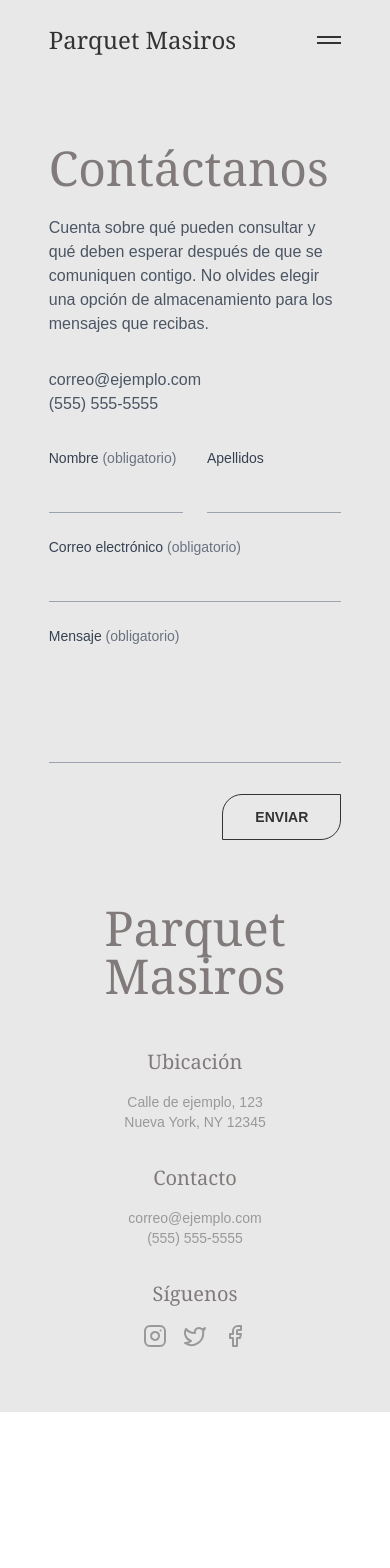
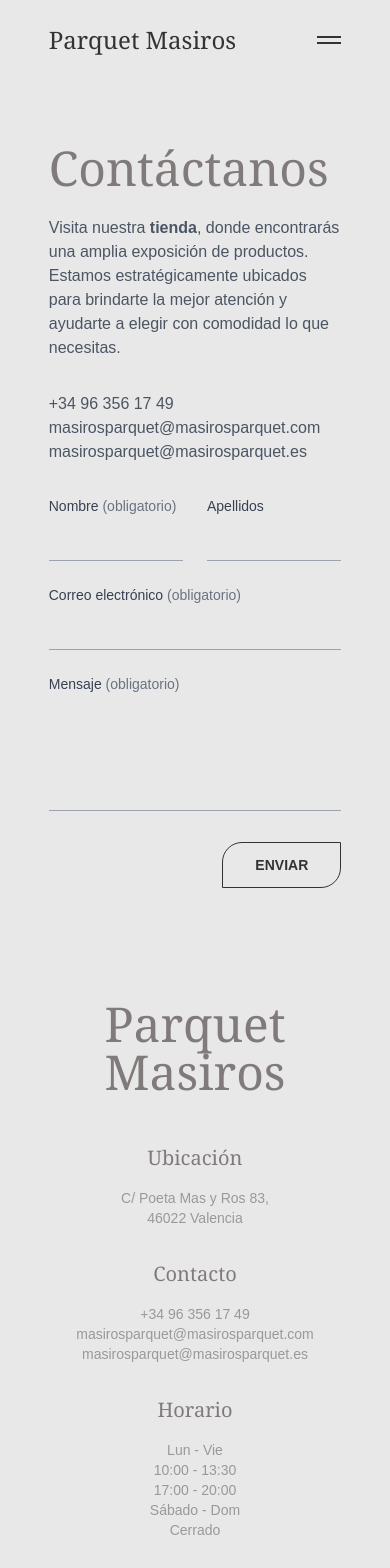
Before and after one commit to AlbbercaGit/masiros, a Next.js app: page /contacto in a window 390 px wide. Shown: the top 1568 px of the page. Before the commit the page ends 1412 px from the top, so only its background shows below. Built offline with nearby package versions, Linux system fonts and the light colour scheme.

Commit message:
Acerca de nuevo 4

```diff
--- a/src/app/acerca-de/page.tsx
+++ b/src/app/acerca-de/page.tsx
@@ -4,7 +4,7 @@ import Image from "next/image";
 import Link from "next/link";
 import { motion, AnimatePresence } from "framer-motion";
 import { useState, useEffect, useRef } from "react";
-import { X, Instagram, Twitter, Facebook } from "lucide-react";
+import { X } from "lucide-react";
 
 const clipVariants = {
   hidden: { clipPath: "inset(0 100% 0 0)" },
@@ -214,9 +214,8 @@ export default function AboutPage() {
                 Ubicación
               </h3>
               <p className="text-sm text-center text-[#999999]">
-                Calle de ejemplo, 123
-                <br />
-                Nueva York, NY 12345
+                C/ Poeta Mas y Ros 83,<br />
+                46022 Valencia
               </p>
             </div>
             <div>
@@ -224,31 +223,22 @@ export default function AboutPage() {
                 Contacto
               </h3>
               <p className="text-sm text-center text-[#999999]">
-                <a href="mailto:correo@ejemplo.com" className="hover:underline">
-                  correo@ejemplo.com
-                </a>
-                <br />
-                (555) 555-5555
+                <a href="tel:+34963561749" className="hover:underline">+34 96 356 17 49</a><br />
+                <a href="mailto:masirosparquet@masirosparquet.com" className="hover:underline">masirosparquet@masirosparquet.com</a><br />
+                <a href="mailto:masirosparquet@masirosparquet.es" className="hover:underline">masirosparquet@masirosparquet.es</a>
               </p>
             </div>
             <div>
               <h3 className="text-xl text-center font-serif text-[#817A7A] mb-4">
-                Síguenos
+                Horario
               </h3>
-              <div className="flex justify-center space-x-4">
-                <Link href="#" className="text-[#999999] hover:text-[#817A7A]">
-                  <Instagram className="w-6 h-6" />
-                  <span className="sr-only">Instagram</span>
-                </Link>
-                <Link href="#" className="text-[#999999] hover:text-[#817A7A]">
-                  <Twitter className="w-6 h-6" />
-                  <span className="sr-only">Twitter</span>
-                </Link>
-                <Link href="#" className="text-[#999999] hover:text-[#817A7A]">
-                  <Facebook className="w-6 h-6" />
-                  <span className="sr-only">Facebook</span>
-                </Link>
-              </div>
+              <p className="text-sm text-center text-[#999999]">
+                Lun - Vie<br />
+                10:00 - 13:30<br />
+                17:00 - 20:00<br />
+                Sábado - Dom<br />
+                Cerrado
+              </p>
             </div>
           </div>
         </div>
--- a/src/app/components/Footer.tsx
+++ b/src/app/components/Footer.tsx
@@ -1,44 +1,37 @@
 import Link from 'next/link'
-import { Instagram, Twitter, Facebook } from 'lucide-react'
 
 export default function Footer() {
   return (
     <footer className="bg-[#E8E8E8] pb-16 px-4">
       <div className="max-w-6xl mx-auto">
-        <h2 className="text-5xl md:text-9xl font-serif  text-[#817A7A] mb-12 text-center">
+        <h2 className="text-5xl md:text-9xl font-serif text-[#817A7A] mb-12 text-center">
           Parquet Masiros
         </h2>
         <div className="grid grid-cols-1 md:grid-cols-3 gap-8 text-center md:text-left">
           <div>
             <h3 className="text-xl text-center font-serif text-[#817A7A] mb-4">Ubicación</h3>
-            <p className="text-sm  text-center text-[#999999]">
-              Calle de ejemplo, 123<br />
-              Nueva York, NY 12345
+            <p className="text-sm text-center text-[#999999]">
+              C/ Poeta Mas y Ros 83,<br />
+              46022 Valencia
             </p>
           </div>
           <div>
             <h3 className="text-xl text-center font-serif text-[#817A7A] mb-4">Contacto</h3>
             <p className="text-sm text-center text-[#999999]">
-              <a href="mailto:correo@ejemplo.com" className="hover:underline">correo@ejemplo.com</a><br />
-              (555) 555-5555
+              <a href="tel:+34963561749" className="hover:underline">+34 96 356 17 49</a><br />
+              <a href="mailto:masirosparquet@masirosparquet.com" className="hover:underline">masirosparquet@masirosparquet.com</a><br />
+              <a href="mailto:masirosparquet@masirosparquet.es" className="hover:underline">masirosparquet@masirosparquet.es</a>
             </p>
           </div>
           <div>
-            <h3 className="text-xl text-center font-serif text-[#817A7A] mb-4">Síguenos</h3>
-            <div className="flex justify-center space-x-4">
-              <Link href="#" className="text-[#999999] hover:text-[#817A7A]">
-                <Instagram className="w-6 h-6" />
-                <span className="sr-only">Instagram</span>
-              </Link>
-              <Link href="#" className="text-[#999999] hover:text-[#817A7A]">
-                <Twitter className="w-6 h-6" />
-                <span className="sr-only">Twitter</span>
-              </Link>
-              <Link href="#" className="text-[#999999] hover:text-[#817A7A]">
-                <Facebook className="w-6 h-6" />
-                <span className="sr-only">Facebook</span>
-              </Link>
-            </div>
+            <h3 className="text-xl text-center font-serif text-[#817A7A] mb-4">Horario</h3>
+            <p className="text-sm text-center text-[#999999]">
+              Lun - Vie<br />
+              10:00 - 13:30<br />
+              17:00 - 20:00<br />
+              Sábado - Dom<br />
+              Cerrado
+            </p>
           </div>
         </div>
       </div>
--- a/src/app/contacto/page.tsx
+++ b/src/app/contacto/page.tsx
@@ -4,7 +4,7 @@ import { useState, useEffect, useRef } from 'react'
 import Image from 'next/image'
 import Link from 'next/link'
 import { motion, AnimatePresence } from 'framer-motion'
-import { X, Instagram, Twitter, Facebook } from 'lucide-react'
+import { X } from 'lucide-react'
 
 const clipVariants = {
   hidden: { clipPath: "inset(0 100% 0 0)" },
@@ -133,11 +133,13 @@ export default function ContactPage() {
           >
             <h2 className="text-5xl font-serif text-[#817A7A] mb-6">Contáctanos</h2>
             <p className="text-gray-600 mb-8">
-              Cuenta sobre qué pueden consultar y qué deben esperar después de que se comuniquen contigo. No olvides elegir una opción de almacenamiento para los mensajes que recibas.
+              Visita nuestra <strong>tienda</strong>, donde encontrarás una amplia exposición de productos.<br />
+              Estamos estratégicamente ubicados para brindarte la mejor atención y ayudarte a elegir con comodidad lo que necesitas.
             </p>
             <div className="mb-8">
-              <a href="mailto:correo@ejemplo.com" className="text-gray-600 hover:underline">correo@ejemplo.com</a>
-              <p className="text-gray-600">(555) 555-5555</p>
+              <a href="tel:+34963561749" className="text-gray-600 hover:underline">+34 96 356 17 49</a><br />
+              <a href="mailto:masirosparquet@masirosparquet.com" className="text-gray-600 hover:underline">masirosparquet@masirosparquet.com</a><br />
+              <a href="mailto:masirosparquet@masirosparquet.es" className="text-gray-600 hover:underline">masirosparquet@masirosparquet.es</a>
             </div>
             <form onSubmit={handleSubmit} className="max-w-2xl">
               <div className="grid grid-cols-2 gap-6 mb-6">
@@ -257,40 +259,34 @@ export default function ContactPage() {
         variants={clipVariants}
       >
         <div className="max-w-6xl mx-auto">
-          <h2 className="text-5xl md:text-9xl font-serif text-[#817A7A] mb-12 text-center">
+          <h2 className="text-5xl md:text-9xl font-serif text-[#817A7A] my-12 text-center">
             Parquet Masiros
           </h2>
           <div className="grid grid-cols-1 md:grid-cols-3 gap-8 text-center md:text-left">
             <div>
               <h3 className="text-xl text-center font-serif text-[#817A7A] mb-4">Ubicación</h3>
               <p className="text-sm text-center text-[#999999]">
-                Calle de ejemplo, 123<br />
-                Nueva York, NY 12345
+                C/ Poeta Mas y Ros 83,<br />
+                46022 Valencia
               </p>
             </div>
             <div>
               <h3 className="text-xl text-center font-serif text-[#817A7A] mb-4">Contacto</h3>
               <p className="text-sm text-center text-[#999999]">
-                <a href="mailto:correo@ejemplo.com" className="hover:underline">correo@ejemplo.com</a><br />
-                (555) 555-5555
+                <a href="tel:+34963561749" className="hover:underline">+34 96 356 17 49</a><br />
+                <a href="mailto:masirosparquet@masirosparquet.com" className="hover:underline">masirosparquet@masirosparquet.com</a><br />
+                <a href="mailto:masirosparquet@masirosparquet.es" className="hover:underline">masirosparquet@masirosparquet.es</a>
               </p>
             </div>
             <div>
-              <h3 className="text-xl text-center font-serif text-[#817A7A] mb-4">Síguenos</h3>
-              <div className="flex justify-center space-x-4">
-                <Link href="#" className="text-[#999999] hover:text-[#817A7A]">
-                  <Instagram className="w-6 h-6" />
-                  <span className="sr-only">Instagram</span>
-                </Link>
-                <Link href="#" className="text-[#999999] hover:text-[#817A7A]">
-                  <Twitter className="w-6 h-6" />
-                  <span className="sr-only">Twitter</span>
-                </Link>
-                <Link href="#" className="text-[#999999] hover:text-[#817A7A]">
-                  <Facebook className="w-6 h-6" />
-                  <span className="sr-only">Facebook</span>
-                </Link>
-              </div>
+              <h3 className="text-xl text-center font-serif text-[#817A7A] mb-4">Horario</h3>
+              <p className="text-sm text-center text-[#999999]">
+                Lun - Vie<br />
+                10:00 - 13:30<br />
+                17:00 - 20:00<br />
+                Sábado - Dom<br />
+                Cerrado
+              </p>
             </div>
           </div>
         </div>
```
